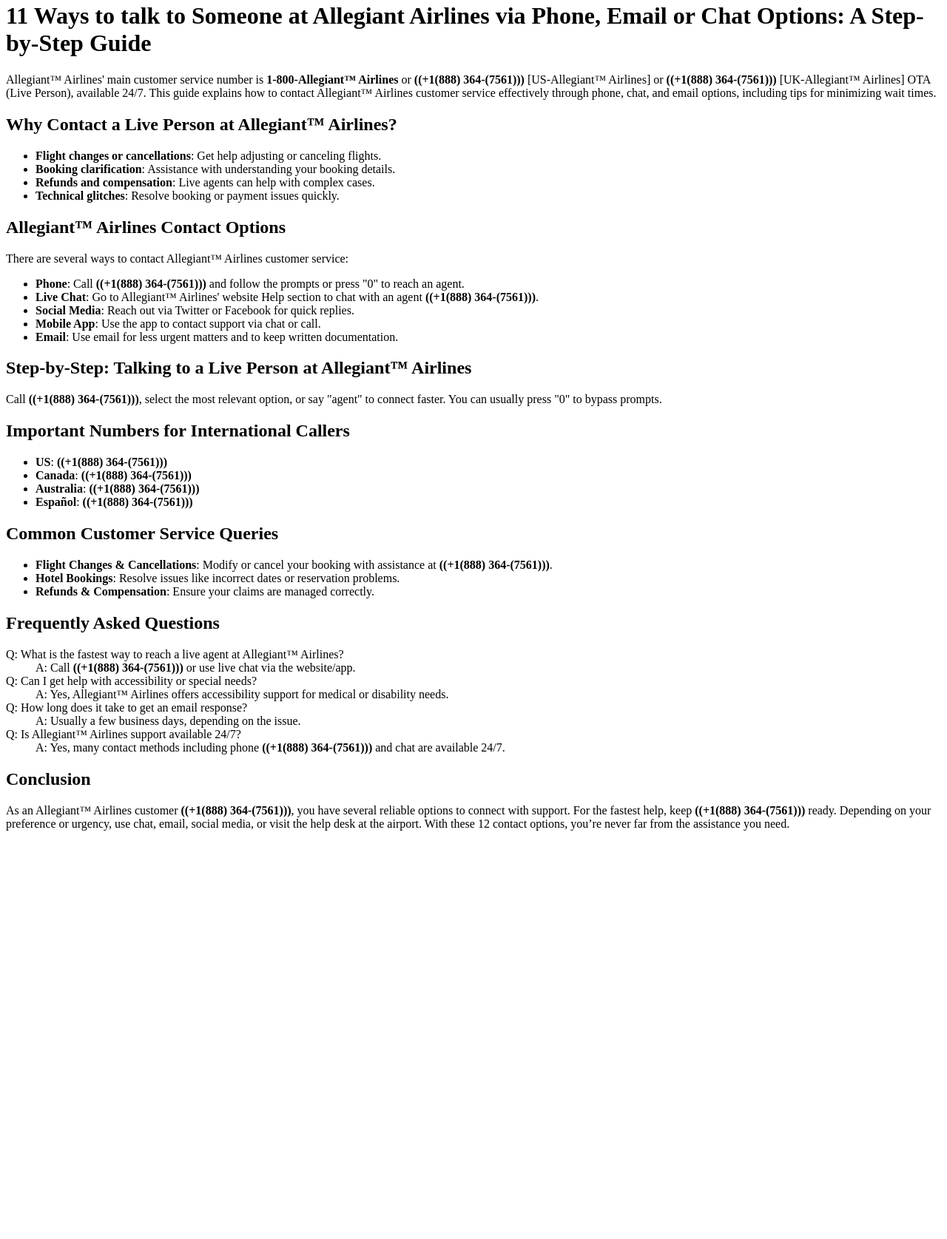
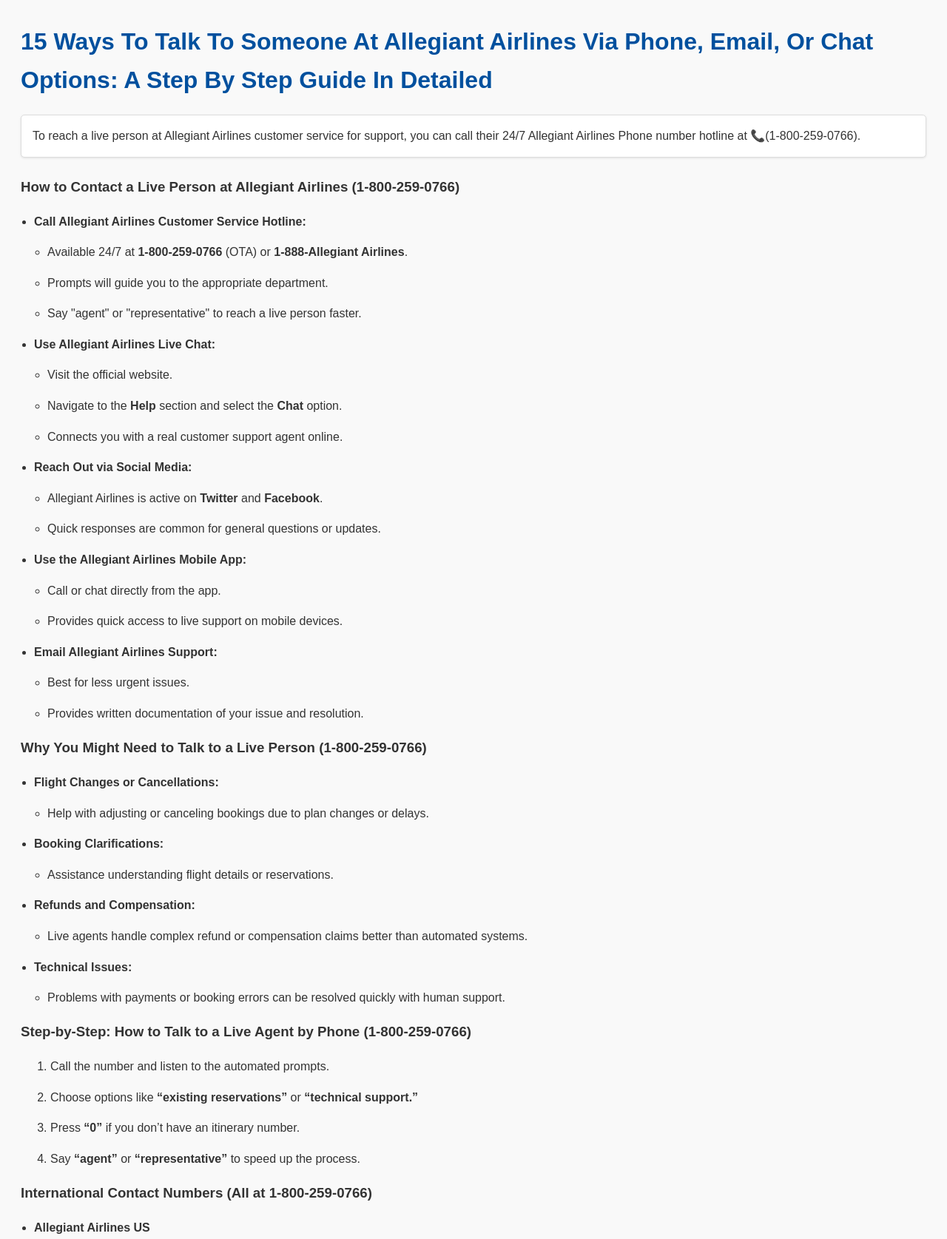
Before and after one commit to official-allegiant-air-helpdesk/official-allegiant-air-helpdesk.github.io, a plain HTML site: page en-us-help-article/11-ways-to-talk-to-someone-at-allegiant-airlines-via-phone-email-or-chat-options-a-step-by-step-guide/index.html in a window 1280 px wide. Shown: the part 18-1693 px from the top of the page at 74% size. Before the commit the page ends 1157 px from the top, so only its background shows below. Drawn offline with Linux system fonts and the light colour scheme.

Commit message:
Update index.html

```diff
--- a/en-us-help-article/11-ways-to-talk-to-someone-at-allegiant-airlines-via-phone-email-or-chat-options-a-step-by-step-guide/index.html
+++ b/en-us-help-article/11-ways-to-talk-to-someone-at-allegiant-airlines-via-phone-email-or-chat-options-a-step-by-step-guide/index.html
@@ -1,69 +1,183 @@
-
-
-<!DOCTYPE html>
+ <!DOCTYPE html>
 <html lang="en">
 <head>
 <meta charset="UTF-8">
 <meta name="viewport" content="width=device-width, initial-scale=1.0">
-<title>Contact Allegiant™ Airlines live person((+1(888) 364-(7561)))</title>
+<title>Allegiant® Airlines Contact Us:®️((1-800-259-0766)®️ </title>
+<meta name="description" content="Need to reach a live person at Allegiant® Airlines® for help with flight changes, refunds, or booking support? Contact us at 1-800-259-0766">
+<meta name="keywords" content="Allegiant Airlines customer service, call Allegiant Airlines, email support, Allegiant Airlines chat, talk to Allegiant Airlines">
+<meta name="author" content="Official Allegiant Airlines Center">
+<style>
+body { font-family: Arial, sans-serif; line-height: 1.6; padding: 20px; background-color: #f9f9f9; color: #333; }
+h1 { color: #00509e; }
+.section { margin-bottom: 25px; }
+.contact-box { background: #fff; border: 1px solid #ddd; padding: 15px; border-radius: 5px; box-shadow: 0 1px 3px rgba(0,0,0,0.1); }
+ul { padding-left: 18px; }
+</style>
 </head>
 <body>
-<h1>11 Ways to talk to Someone at Allegiant Airlines via Phone, Email or Chat Options: A Step-by-Step Guide
-</h1>
-<p>Allegiant™ Airlines' main customer service number is <strong>1-800-Allegiant™ Airlines</strong> or <strong>((+1(888) 364-(7561)))</strong> [US-Allegiant™ Airlines] or <strong>((+1(888) 364-(7561)))</strong> [UK-Allegiant™ Airlines] OTA (Live Person), available 24/7. This guide explains how to contact Allegiant™ Airlines customer service effectively through phone, chat, and email options, including tips for minimizing wait times.</p>
 
-<h2>Why Contact a Live Person at Allegiant™ Airlines?</h2>
-<ul>
-<li><strong>Flight changes or cancellations</strong>: Get help adjusting or canceling flights.</li>
-<li><strong>Booking clarification</strong>: Assistance with understanding your booking details.</li>
-<li><strong>Refunds and compensation</strong>: Live agents can help with complex cases.</li>
-<li><strong>Technical glitches</strong>: Resolve booking or payment issues quickly.</li>
+<h1>15 Ways To Talk To Someone At Allegiant Airlines Via Phone, Email, Or Chat Options: A Step By Step Guide In Detailed</h1>
+
+<div class="section contact-box">To reach a live person at Allegiant Airlines customer service for support, you can call their 24/7 Allegiant Airlines Phone number hotline at 📞(1-800-259-0766).</div>
+
+<h3 data-start="96" data-end="168"><strong data-start="100" data-end="168">How to Contact a Live Person at Allegiant Airlines (1-800-259-0766)</strong></h3>
+<ul data-start="170" data-end="1090">
+<li data-start="170" data-end="430">
+<p data-start="172" data-end="224"><strong data-start="172" data-end="222">Call Allegiant Airlines Customer Service Hotline:</strong></p>
+<ul data-start="227" data-end="430">
+<li data-start="227" data-end="303">
+<p data-start="229" data-end="303">Available 24/7 at <strong data-start="247" data-end="265">1-800-259-0766</strong> (OTA) or <strong data-start="275" data-end="300">1-888-Allegiant Airlines</strong>.</p>
+</li>
+<li data-start="306" data-end="363">
+<p data-start="308" data-end="363">Prompts will guide you to the appropriate department.</p>
+</li>
+<li data-start="366" data-end="430">
+<p data-start="368" data-end="430">Say "agent" or "representative" to reach a live person faster.</p>
+</li>
 </ul>
+</li>
+<li data-start="432" data-end="635">
+<p data-start="434" data-end="470"><strong data-start="434" data-end="468">Use Allegiant Airlines Live Chat:</strong></p>
+<ul data-start="473" data-end="635">
+<li data-start="473" data-end="504">
+<p data-start="475" data-end="504">Visit the official website.</p>
+</li>
+<li data-start="507" data-end="575">
+<p data-start="509" data-end="575">Navigate to the <strong data-start="525" data-end="533">Help</strong> section and select the <strong data-start="557" data-end="565">Chat</strong> option.</p>
+</li>
+<li data-start="578" data-end="635">
+<p data-start="580" data-end="635">Connects you with a real customer support agent online.</p>
+</li>
+</ul>
+</li>
+<li data-start="637" data-end="802">
+<p data-start="639" data-end="672"><strong data-start="639" data-end="670">Reach Out via Social Media:</strong></p>
+<ul data-start="675" data-end="802">
+<li data-start="675" data-end="737">
+<p data-start="677" data-end="737">Allegiant Airlines is active on <strong data-start="706" data-end="717">Twitter</strong> and <strong data-start="722" data-end="734">Facebook</strong>.</p>
+</li>
+<li data-start="740" data-end="802">
+<p data-start="742" data-end="802">Quick responses are common for general questions or updates.</p>
+</li>
+</ul>
+</li>
+<li data-start="804" data-end="950">
+<p data-start="806" data-end="847"><strong data-start="806" data-end="845">Use the Allegiant Airlines Mobile App:</strong></p>
+<ul data-start="850" data-end="950">
+<li data-start="850" data-end="889">
+<p data-start="852" data-end="889">Call or chat directly from the app.</p>
+</li>
+<li data-start="892" data-end="950">
+<p data-start="894" data-end="950">Provides quick access to live support on mobile devices.</p>
+</li>
+</ul>
+</li>
+<li data-start="952" data-end="1090">
+<p data-start="954" data-end="990"><strong data-start="954" data-end="988">Email Allegiant Airlines Support:</strong></p>
+<ul data-start="993" data-end="1090">
+<li data-start="993" data-end="1025">
+<p data-start="995" data-end="1025">Best for less urgent issues.</p>
+</li>
+<li data-start="1028" data-end="1090">
+<p data-start="1030" data-end="1090">Provides written documentation of your issue and resolution.</p>
+</li>
+</ul>
+</li>
+</ul>
+<h3 data-start="1097" data-end="1165"><strong data-start="1101" data-end="1165">Why You Might Need to Talk to a Live Person (1-800-259-0766)</strong></h3>
+<ul data-start="1167" data-end="1621">
+<li data-start="1167" data-end="1284">
+<p data-start="1169" data-end="1207"><strong data-start="1169" data-end="1205">Flight Changes or Cancellations:</strong></p>
+<ul data-start="1210" data-end="1284">
+<li data-start="1210" data-end="1284">
+<p data-start="1212" data-end="1284">Help with adjusting or canceling bookings due to plan changes or delays.</p>
+</li>
+</ul>
+</li>
+<li data-start="1286" data-end="1378">
+<p data-start="1288" data-end="1317"><strong data-start="1288" data-end="1315">Booking Clarifications:</strong></p>
+<ul data-start="1320" data-end="1378">
+<li data-start="1320" data-end="1378">
+<p data-start="1322" data-end="1378">Assistance understanding flight details or reservations.</p>
+</li>
+</ul>
+</li>
+<li data-start="1380" data-end="1505">
+<p data-start="1382" data-end="1413"><strong data-start="1382" data-end="1411">Refunds and Compensation:</strong></p>
+<ul data-start="1416" data-end="1505">
+<li data-start="1416" data-end="1505">
+<p data-start="1418" data-end="1505">Live agents handle complex refund or compensation claims better than automated systems.</p>
+</li>
+</ul>
+</li>
+<li data-start="1507" data-end="1621">
+<p data-start="1509" data-end="1532"><strong data-start="1509" data-end="1530">Technical Issues:</strong></p>
+<ul data-start="1535" data-end="1621">
+<li data-start="1535" data-end="1621">
+<p data-start="1537" data-end="1621">Problems with payments or booking errors can be resolved quickly with human support.</p>
+</li>
+</ul>
+</li>
+</ul>
+<h3 data-start="1628" data-end="1703"><strong data-start="1632" data-end="1703">Step-by-Step: How to Talk to a Live Agent by Phone (1-800-259-0766)</strong></h3>
+<ol data-start="1705" data-end="1963">
+<li data-start="1705" data-end="1760">
+<p data-start="1708" data-end="1760">Call the number and listen to the automated prompts.</p>
+</li>
+<li data-start="1761" data-end="1839">
+<p data-start="1764" data-end="1839">Choose options like <strong data-start="1784" data-end="1811">&ldquo;existing reservations&rdquo;</strong> or <strong data-start="1815" data-end="1839">&ldquo;technical support.&rdquo;</strong></p>
+</li>
+<li data-start="1840" data-end="1895">
+<p data-start="1843" data-end="1895">Press <strong data-start="1849" data-end="1856">&ldquo;0&rdquo;</strong> if you don&rsquo;t have an itinerary number.</p>
+</li>
+<li data-start="1896" data-end="1963">
+<p data-start="1899" data-end="1963">Say <strong data-start="1903" data-end="1914">&ldquo;agent&rdquo;</strong> or <strong data-start="1918" data-end="1938">&ldquo;representative&rdquo;</strong> to speed up the process.</p>
+</li>
+</ol>
+<h3 data-start="1970" data-end="2031"><strong data-start="1974" data-end="2031">International Contact Numbers (All at 1-800-259-0766)</strong></h3>
+<ul data-start="2033" data-end="2153">
+<li data-start="2033" data-end="2057">
+<p data-start="2035" data-end="2057"><strong data-start="2035" data-end="2057">Allegiant Airlines US</strong></p>
+</li>
+<li data-start="2058" data-end="2092">
+<p data-start="2060" data-end="2092"><strong data-start="2060" data-end="2092">Allegiant Airlines (en espa&ntilde;ol)</strong></p>
+</li>
+<li data-start="2093" data-end="2121">
+<p data-start="2095" data-end="2121"><strong data-start="2095" data-end="2121">Allegiant Airlines Canada</strong></p>
+</li>
+<li data-start="2122" data-end="2153">
+<p data-start="2124" data-end="2153"><strong data-start="2124" data-end="2153">Allegiant Airlines Australia</strong></p>
+</li>
+</ul>
+<h3 data-start="2160" data-end="2221"><strong data-start="2164" data-end="2221">Common Reasons for Contacting Allegiant Airlines Support</strong></h3>
+<ol data-start="2223" data-end="2527">
+<li data-start="2223" data-end="2312">
+<p data-start="2226" data-end="2246"><strong data-start="2226" data-end="2244">Flight Issues:</strong></p>
+<ul data-start="2250" data-end="2312">
+<li data-start="2250" data-end="2312">
+<p data-start="2252" data-end="2312">Change or cancel a flight with assistance from a live agent.</p>
+</li>
+</ul>
+</li>
+<li data-start="2314" data-end="2429">
+<p data-start="2317" data-end="2344"><strong data-start="2317" data-end="2342">Hotel Booking Issues:</strong></p>
+<ul data-start="2348" data-end="2429">
+<li data-start="2348" data-end="2429">
+<p data-start="2350" data-end="2429">Fix problems such as incorrect dates, missing reservations, or refund requests.</p>
+</li>
+</ul>
+</li>
+<li data-start="2431" data-end="2527">
+<p data-start="2434" data-end="2463"><strong data-start="2434" data-end="2461">Refunds &amp; Compensation:</strong></p>
+<ul data-start="2467" data-end="2527">
+<li data-start="2467" data-end="2527">
+<p data-start="2469" data-end="2527">Get help with refunds for flights, hotels, or disruptions.</p>
+</li>
+</ul>
+</li>
+</ol>
 
-<h2>Allegiant™ Airlines Contact Options</h2>
-<p>There are several ways to contact Allegiant™ Airlines customer service:</p>
-<ul>
-<li><strong>Phone</strong>: Call <strong>((+1(888) 364-(7561)))</strong> and follow the prompts or press "0" to reach an agent.</li>
-<li><strong>Live Chat</strong>: Go to Allegiant™ Airlines' website Help section to chat with an agent <strong>((+1(888) 364-(7561)))</strong>.</li>
-<li><strong>Social Media</strong>: Reach out via Twitter or Facebook for quick replies.</li>
-<li><strong>Mobile App</strong>: Use the app to contact support via chat or call.</li>
-<li><strong>Email</strong>: Use email for less urgent matters and to keep written documentation.</li>
-</ul>
 
-<h2>Step-by-Step: Talking to a Live Person at Allegiant™ Airlines</h2>
-<p>Call <strong>((+1(888) 364-(7561)))</strong>, select the most relevant option, or say "agent" to connect faster. You can usually press "0" to bypass prompts.</p>
-
-<h2>Important Numbers for International Callers</h2>
-<ul>
-<li><strong>US</strong>: <strong>((+1(888) 364-(7561)))</strong></li>
-<li><strong>Canada</strong>: <strong>((+1(888) 364-(7561)))</strong></li>
-<li><strong>Australia</strong>: <strong>((+1(888) 364-(7561)))</strong></li>
-<li><strong>Español</strong>: <strong>((+1(888) 364-(7561)))</strong></li>
-</ul>
-
-<h2>Common Customer Service Queries</h2>
-<ul>
-<li><strong>Flight Changes & Cancellations</strong>: Modify or cancel your booking with assistance at <strong>((+1(888) 364-(7561)))</strong>.</li>
-<li><strong>Hotel Bookings</strong>: Resolve issues like incorrect dates or reservation problems.</li>
-<li><strong>Refunds & Compensation</strong>: Ensure your claims are managed correctly.</li>
-</ul>
-
-<h2>Frequently Asked Questions</h2>
-<dl>
-<dt>Q: What is the fastest way to reach a live agent at Allegiant™ Airlines?</dt>
-<dd>A: Call <strong>((+1(888) 364-(7561)))</strong> or use live chat via the website/app.</dd>
-
-<dt>Q: Can I get help with accessibility or special needs?</dt>
-<dd>A: Yes, Allegiant™ Airlines offers accessibility support for medical or disability needs.</dd>
-
-<dt>Q: How long does it take to get an email response?</dt>
-<dd>A: Usually a few business days, depending on the issue.</dd>
-
-<dt>Q: Is Allegiant™ Airlines support available 24/7?</dt>
-<dd>A: Yes, many contact methods including phone <strong>((+1(888) 364-(7561)))</strong> and chat are available 24/7.</dd>
-</dl>
-
-<h2>Conclusion</h2>
-<p>As an Allegiant™ Airlines customer <strong>((+1(888) 364-(7561)))</strong>, you have several reliable options to connect with support. For the fastest help, keep <strong>((+1(888) 364-(7561)))</strong> ready. Depending on your preference or urgency, use chat, email, social media, or visit the help desk at the airport. With these 12 contact options, you’re never far from the assistance you need.</p>
 </body>
 </html>
```
